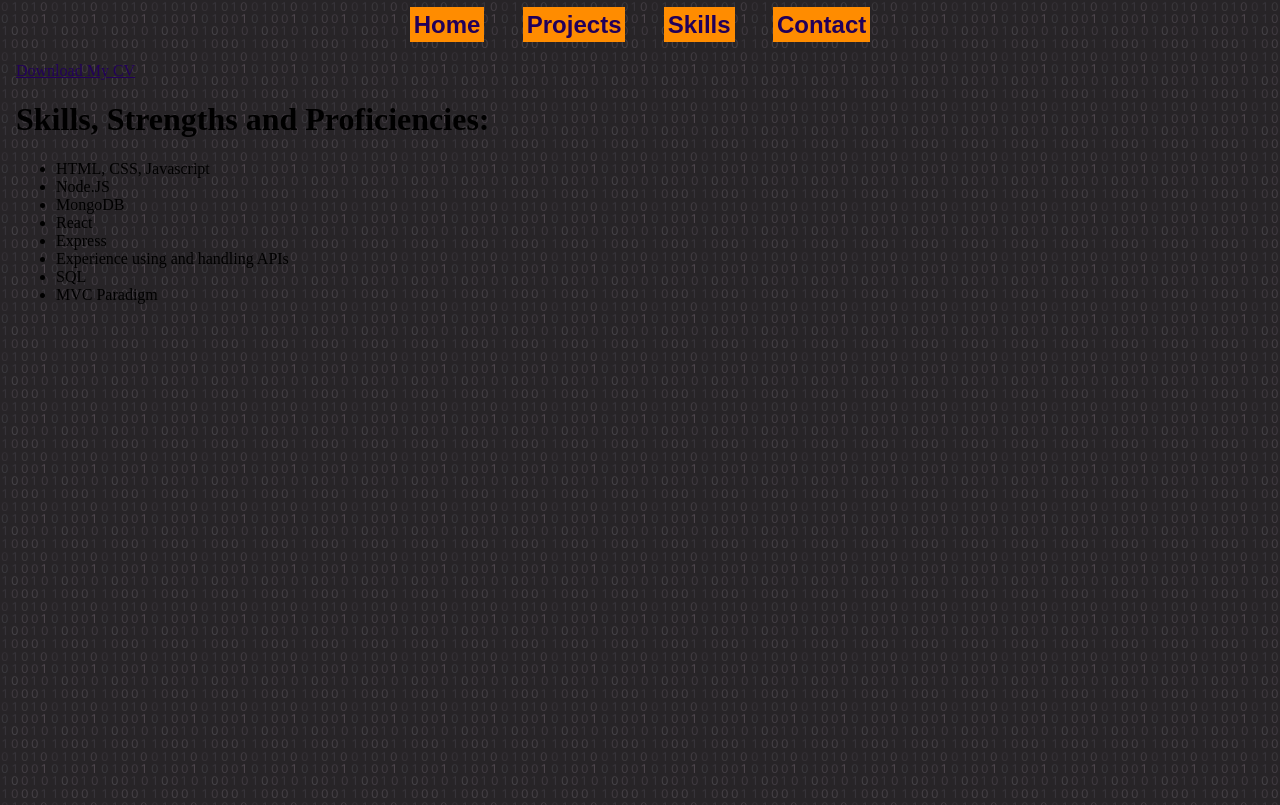
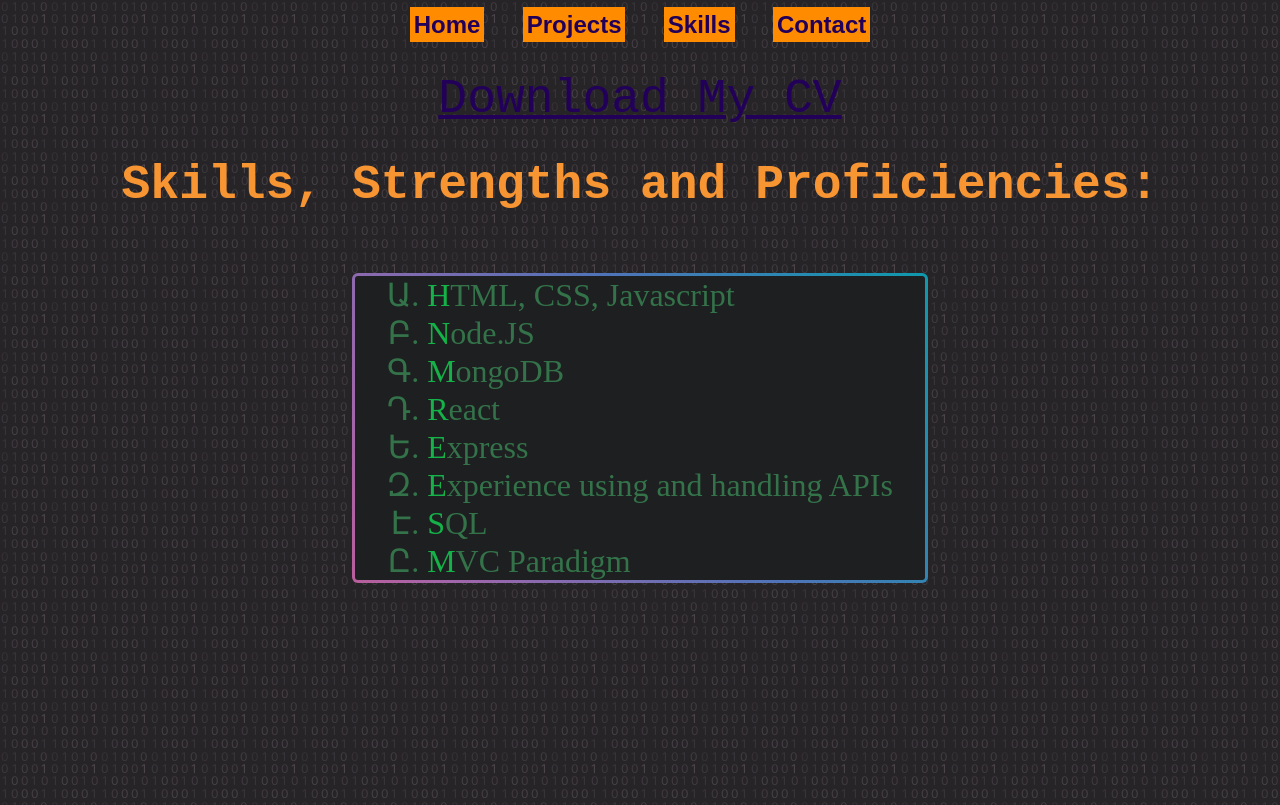
Before and after one commit to AbdalehHersi/react-portfolio-redesign, a React (Vite) app in the folder client/: page /skills in a window 1280 px wide. Built offline with nearby package versions, Linux system fonts and the light colour scheme; a web font is replaced by a local one.

Commit message:
added skills section

```diff
--- a/client/src/components/Skills.jsx
+++ b/client/src/components/Skills.jsx
@@ -1,19 +1,20 @@
 import CV from "../assets/Abdaleh Hersi - Resume.pdf"
+import "../css/Skills.css"
 
 export default function Skills() {
     return (
         <div className="skillContainer focus-in">
             <a href={CV} alt="CV" download="CV">Download My CV</a>
             <h1>Skills, Strengths and Proficiencies:</h1>
-            <ul>
-                <li>HTML, CSS, Javascript</li>
-                <li>Node.JS</li>
-                <li>MongoDB</li>
-                <li>React</li>
-                <li>Express</li>
-                <li>Experience using and handling APIs</li>
-                <li>SQL</li>
-                <li>MVC Paradigm</li>
+            <ul className="listContainer gradient-border">
+                <li className="listItem">HTML, CSS, Javascript</li>
+                <li className="listItem">Node.JS</li>
+                <li className="listItem">MongoDB</li>
+                <li className="listItem">React</li>
+                <li className="listItem">Express</li>
+                <li className="listItem">Experience using and handling APIs</li>
+                <li className="listItem">SQL</li>
+                <li className="listItem">MVC Paradigm</li>
             </ul>
         </div>
     )
--- /dev/null
+++ b/client/src/css/Skills.css
@@ -0,0 +1,36 @@
+.skillContainer {
+    display: flex;
+    justify-content: center;
+    align-items: center;
+    flex-direction: column;
+
+    height: 70vh;
+}
+
+.skillContainer > h1, a {
+    font-family: 'IBM Plex Mono', monospace;
+}
+
+.skillContainer > a {
+    font-size: 3rem;
+}
+
+.skillContainer > h1 {
+    font-size: 3rem;
+    color: var(--main-light-orange);
+}
+
+.listContainer {
+    display: grid;
+    font-size: 2rem;
+    list-style: armenian;
+}
+
+.listItem {
+    margin: 0 2rem 0 2rem;
+    color: #34734a;
+}
+
+.listItem::first-letter {
+    color: #14b249;
+}
```
